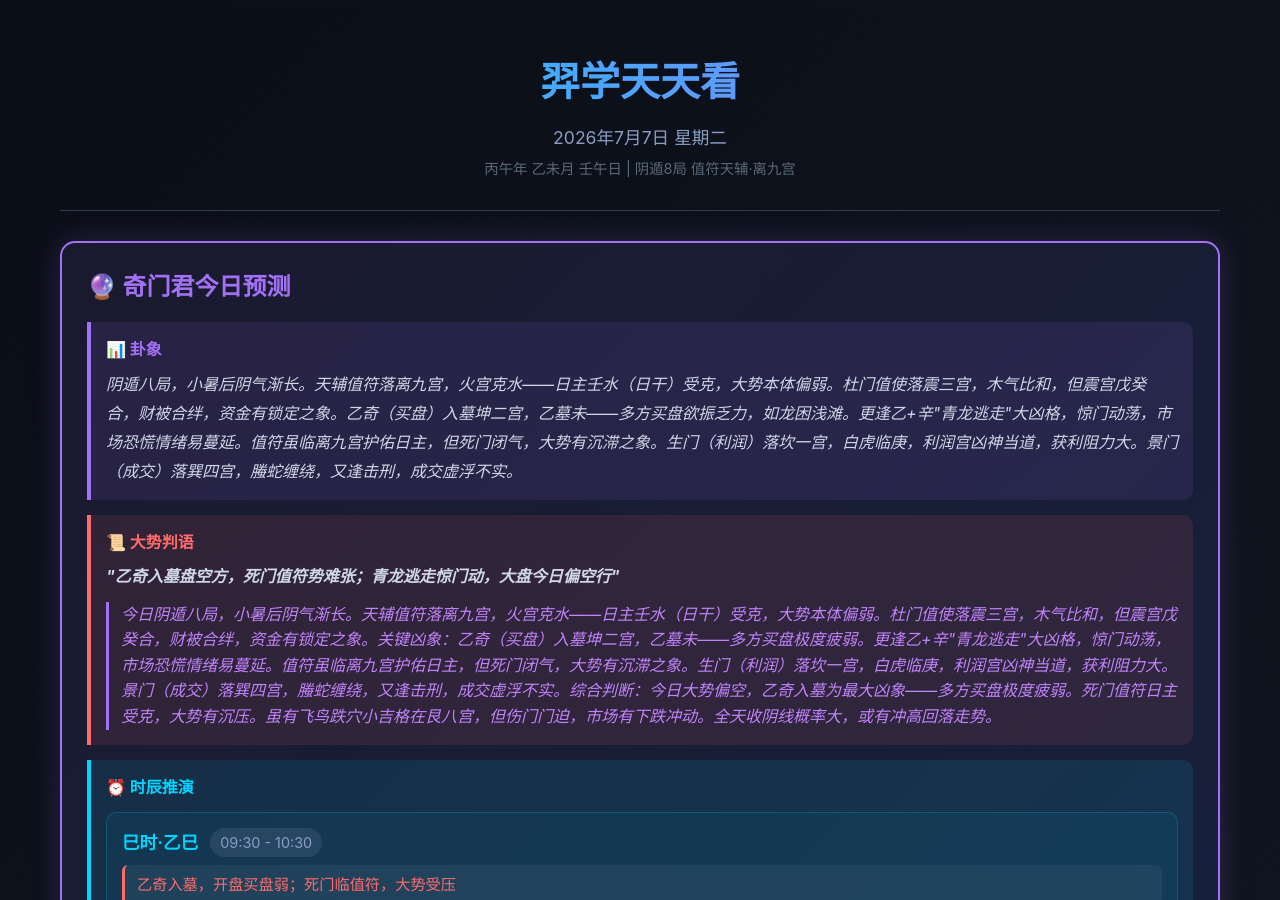
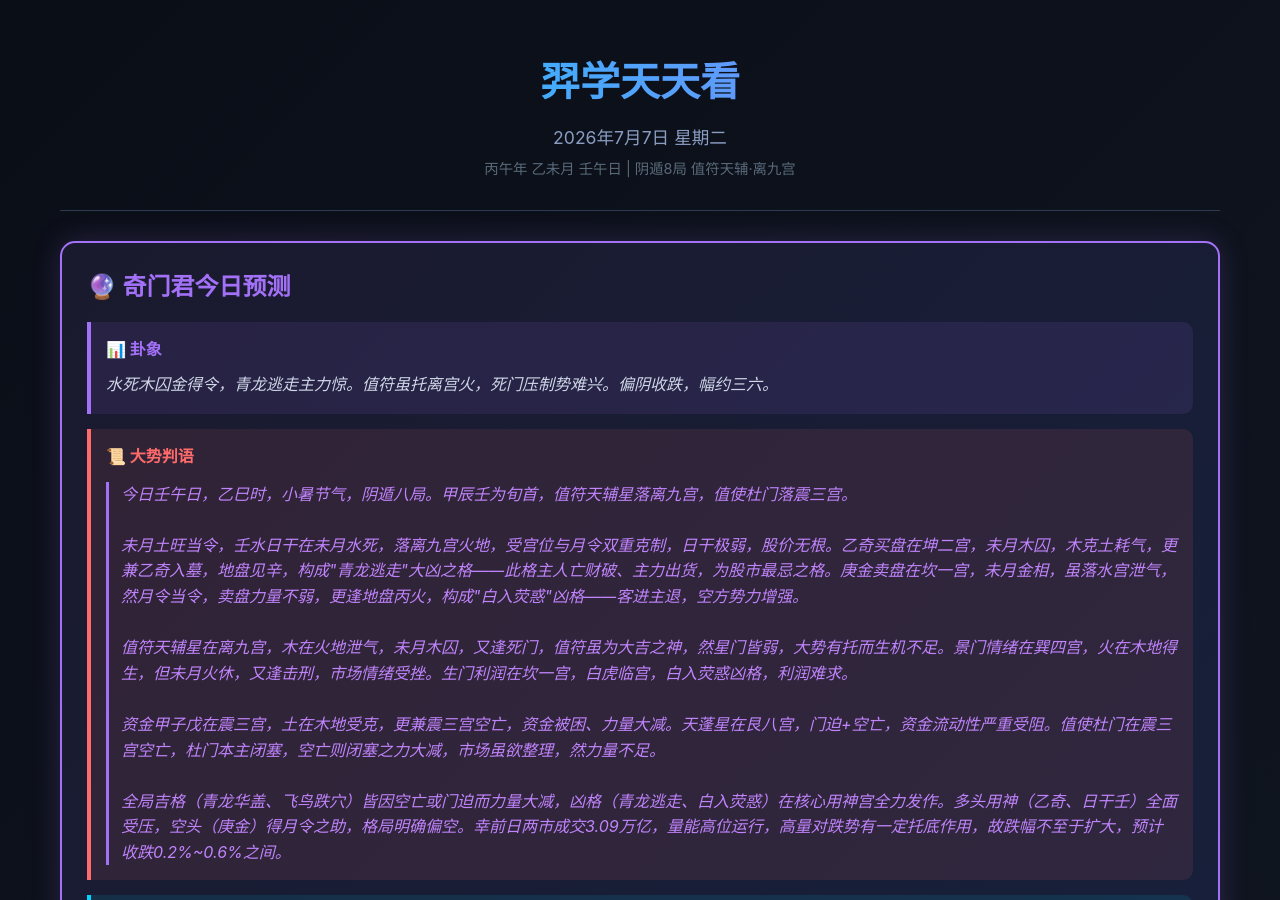
Before and after one commit to xiaoyi0319a/yixue-dashboard, a Jekyll site: the page index.html, which Jekyll copies as it is, in a window 1280 px wide and 900 px high. Built offline with Jekyll 4.4.1, drawn with Linux system fonts in a browser that asks for light colours; comment, search, counter and statistics services are not loaded.

Commit message:
fix(qimen): swap hexagram/verdict content per V3.0-patch
- Hexagram (小 卦象): now takes from report 7.4 大势判语 (poem, 4 lines)
- Verdict (大 势判语): now takes from report 7.6 玄学解析 (detailed analysis, purple italic)
- Fixes inverted mapping that caused hexagram to show 200+ char technical analysis

Refs: workflow/网站更新工作流_V3.0.md V3.0-patch

```diff
--- a/index.html
+++ b/index.html
@@ -23,12 +23,11 @@
             <h2>🔮 奇门君今日预测</h2>
             <div class="qimen-hexagram">
                 <h4>📊 卦象</h4>
-                <p>阴遁八局，小暑后阴气渐长。天辅值符落离九宫，火宫克水——日主壬水（日干）受克，大势本体偏弱。杜门值使落震三宫，木气比和，但震宫戊癸合，财被合绊，资金有锁定之象。乙奇（买盘）入墓坤二宫，乙墓未——多方买盘欲振乏力，如龙困浅滩。更逢乙+辛"青龙逃走"大凶格，惊门动荡，市场恐慌情绪易蔓延。值符虽临离九宫护佑日主，但死门闭气，大势有沉滞之象。生门（利润）落坎一宫，白虎临庚，利润宫凶神当道，获利阻力大。景门（成交）落巽四宫，螣蛇缠绕，又逢击刑，成交虚浮不实。</p>
+                <p>水死木囚金得令，青龙逃走主力惊。值符虽托离宫火，死门压制势难兴。偏阴收跌，幅约三六。</p>
             </div>
             <div class="qimen-verdict">
                 <h4>📜 大势判语</h4>
-                <p><strong>"乙奇入墓盘空方，死门值符势难张；青龙逃走惊门动，大盘今日偏空行"</strong></p>
-                <p style="color: #c084fc; font-style: italic; margin-top: 12px; border-left: 3px solid #a371f7; padding-left: 12px;">今日阴遁八局，小暑后阴气渐长。天辅值符落离九宫，火宫克水——日主壬水（日干）受克，大势本体偏弱。杜门值使落震三宫，木气比和，但震宫戊癸合，财被合绊，资金有锁定之象。关键凶象：乙奇（买盘）入墓坤二宫，乙墓未——多方买盘极度疲弱。更逢乙+辛"青龙逃走"大凶格，惊门动荡，市场恐慌情绪易蔓延。值符虽临离九宫护佑日主，但死门闭气，大势有沉滞之象。生门（利润）落坎一宫，白虎临庚，利润宫凶神当道，获利阻力大。景门（成交）落巽四宫，螣蛇缠绕，又逢击刑，成交虚浮不实。综合判断：今日大势偏空，乙奇入墓为最大凶象——多方买盘极度疲弱。死门值符日主受克，大势有沉压。虽有飞鸟跌穴小吉格在艮八宫，但伤门门迫，市场有下跌冲动。全天收阴线概率大，或有冲高回落走势。</p>
+                <p style="color: #c084fc; font-style: italic; margin-top: 12px; border-left: 3px solid #a371f7; padding-left: 12px;">今日壬午日，乙巳时，小暑节气，阴遁八局。甲辰壬为旬首，值符天辅星落离九宫，值使杜门落震三宫。<br><br>未月土旺当令，壬水日干在未月水死，落离九宫火地，受宫位与月令双重克制，日干极弱，股价无根。乙奇买盘在坤二宫，未月木囚，木克土耗气，更兼乙奇入墓，地盘见辛，构成"青龙逃走"大凶之格——此格主人亡财破、主力出货，为股市最忌之格。庚金卖盘在坎一宫，未月金相，虽落水宫泄气，然月令当令，卖盘力量不弱，更逢地盘丙火，构成"白入荧惑"凶格——客进主退，空方势力增强。<br><br>值符天辅星在离九宫，木在火地泄气，未月木囚，又逢死门，值符虽为大吉之神，然星门皆弱，大势有托而生机不足。景门情绪在巽四宫，火在木地得生，但未月火休，又逢击刑，市场情绪受挫。生门利润在坎一宫，白虎临宫，白入荧惑凶格，利润难求。<br><br>资金甲子戊在震三宫，土在木地受克，更兼震三宫空亡，资金被困、力量大减。天蓬星在艮八宫，门迫+空亡，资金流动性严重受阻。值使杜门在震三宫空亡，杜门本主闭塞，空亡则闭塞之力大减，市场虽欲整理，然力量不足。<br><br>全局吉格（青龙华盖、飞鸟跌穴）皆因空亡或门迫而力量大减，凶格（青龙逃走、白入荧惑）在核心用神宫全力发作。多头用神（乙奇、日干壬）全面受压，空头（庚金）得月令之助，格局明确偏空。幸前日两市成交3.09万亿，量能高位运行，高量对跌势有一定托底作用，故跌幅不至于扩大，预计收跌0.2%~0.6%之间。</p>
             </div>
             <div class="qimen-time">
                 <h4>⏰ 时辰推演</h4>
```
